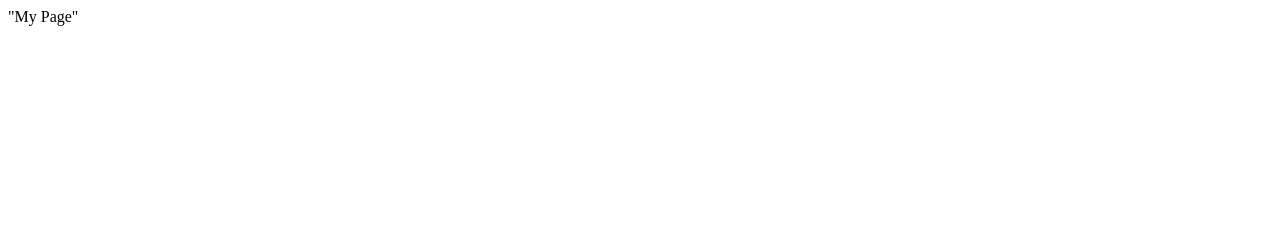
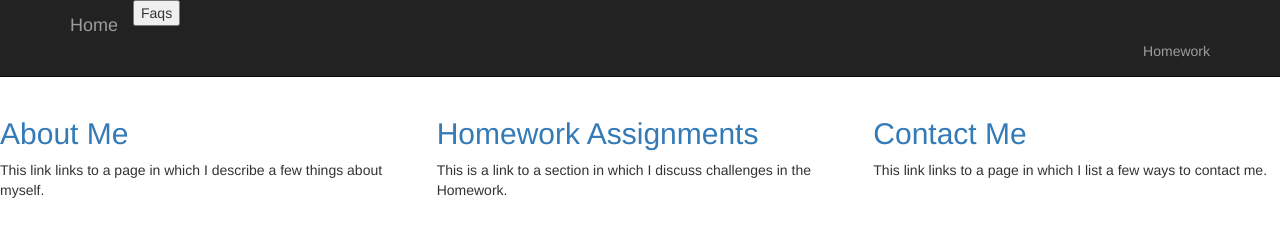
Before and after one commit to bsjone04/pages, a plain HTML site: page index.html in a window 1280 px wide. Drawn offline with nearby package versions, Linux system fonts and the light colour scheme; a script that the page names is missing.

Commit message:
Update index.html

```diff
--- a/index.html
+++ b/index.html
@@ -1 +1,61 @@
-"My Page"
+<!Doctype html>
+<html>
+<Head>
+<Title>BootstrapA3</Title>
+<Meta name="viewport" content="width=device-width, initial-scale=1.0">
+<link href = "css/bootstrap.min.css" rel = "stylesheet">
+<link href = "css/Style.css" rel = "stylesheet">
+</head>
+
+
+<body>
+<div class = "navbar navbar-inverse navbar-static-top">
+<div class = "container">
+<a href = "#" = class = "navbar-brand"> Home</a>
+
+
+  <button class "navbar-toggle" data-toggle = "collapse" data-target = ".navHeaderCollapse">
+  Faqs
+  </button>
+ <div class = "collapse navbar-collapse navHeaderCollapse">
+ <ul class = "nav navbar-nav navbar-right">
+  <li class - "active"><a href = "#"> Homework </a> </li>
+
+
+
+  </ul>
+</div>
+</div>
+</div>
+<div class = "row">
+<div class = "col-md-4">
+<h2><a href = "about.html">About Me</a></h2>
+<p> This link links to a page in which I describe a few things about myself.</p>
+</div>
+<div class = "col-md-4">
+<h2><a href = "homework.html">Homework Assignments</a></h2>
+<p>This is a link to a section in which I discuss challenges in the Homework.  </p>
+</div>
+<div class = "col-md-4">
+<h2><a href = "contact.html">Contact Me</a></h2>
+<p> This link links to a page in which I list a few ways to contact me.</p>
+</div>
+
+
+
+</div>
+
+
+
+
+
+
+<script src = "https://github.com/bsjone04/Oasis.git"></script>
+<script src = "js/bootstrap.js"></script>
+
+
+
+</body>
+
+
+</html>
```
